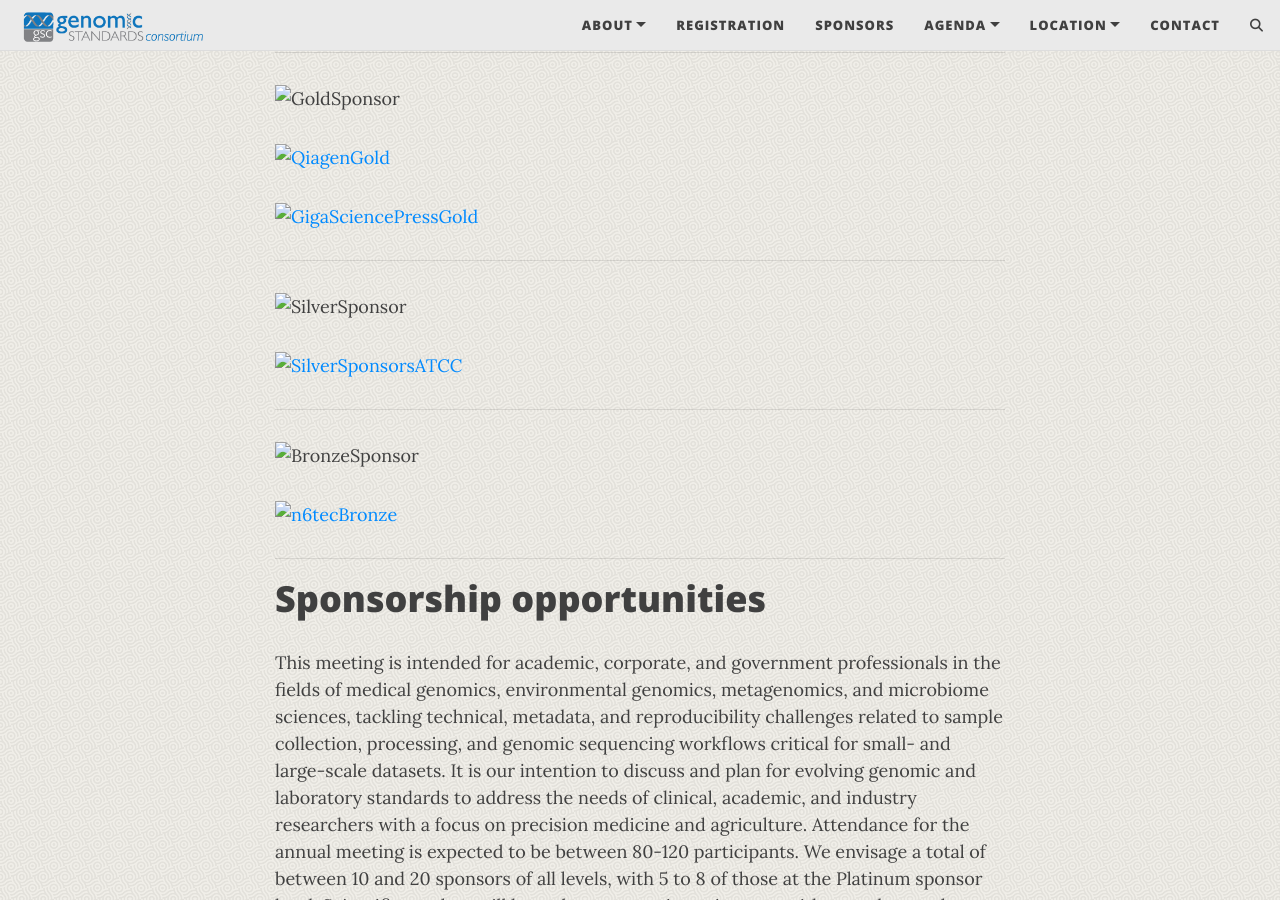
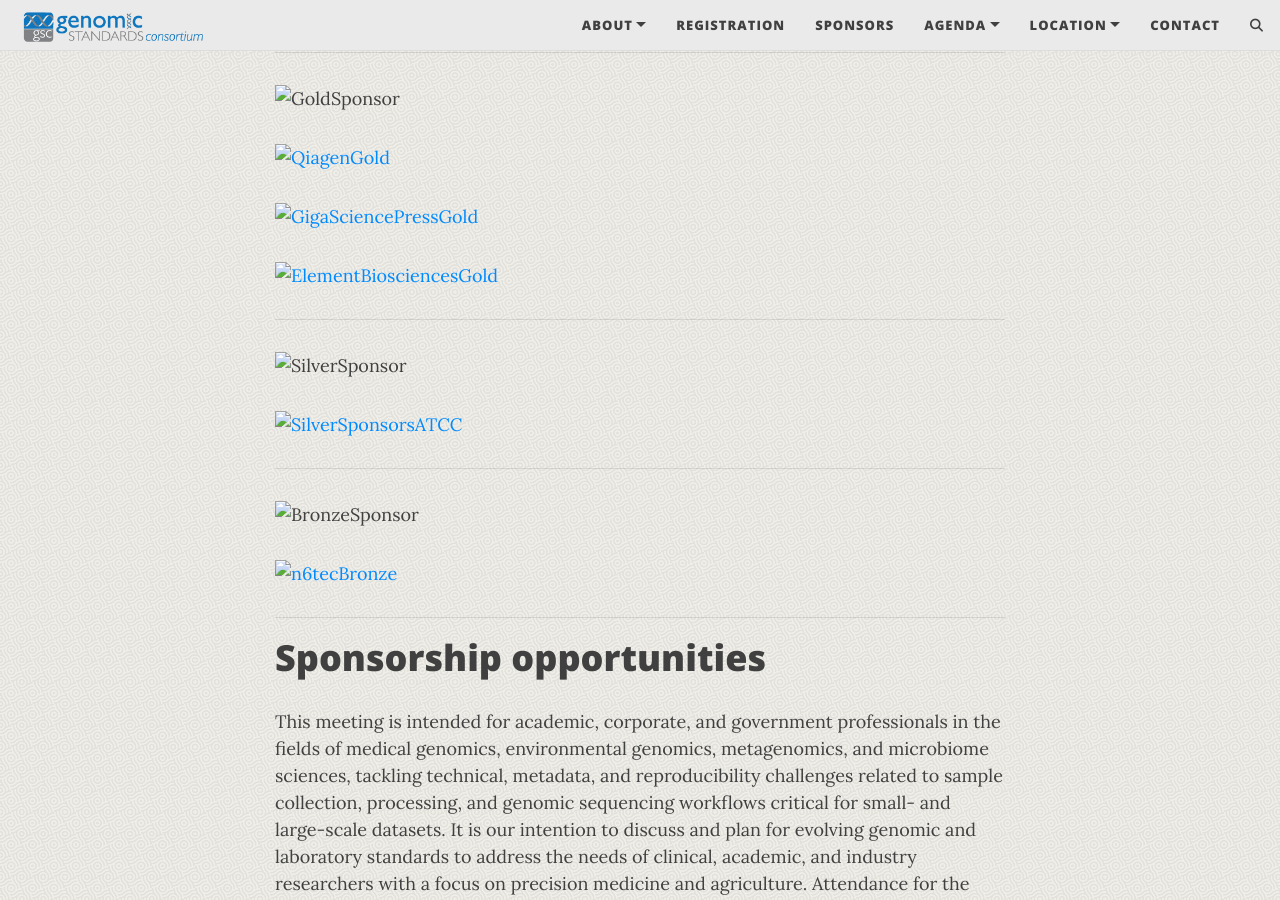
Before and after one commit to GenomicsStandardsConsortium/GSC24-Tucson, a Jekyll site: the page built from pages/sponsors.md, in a window 1280 px wide and 900 px high, scrolled down 618 px. Built offline with Jekyll 4.4.1, drawn with Linux system fonts in a browser that asks for light colours; comment, search, counter and statistics services are not loaded.

Commit message:
added elementBiosciences as gold sponsor

```diff
--- a/pages/sponsors.md
+++ b/pages/sponsors.md
@@ -17,6 +17,8 @@ ___
 [ ![QiagenGold](./images/qiagen-logo-250.jpg) ](https://www.qiagen.com/)
 
 [ ![GigaSciencePressGold](./images/GSPress-250.jpg) ](https://www.gigasciencepress.org/)
+
+[ ![ElementBiosciencesGold](./images/ElementBiosciences-logo-250.png) ](https://www.elementbiosciences.com/)
 
 ___
 
```
Also changed, not shown: pages/images/ElementBiosciences-logo-250.png (added), pages/images/ElementBiosciences-logo.png (added).
